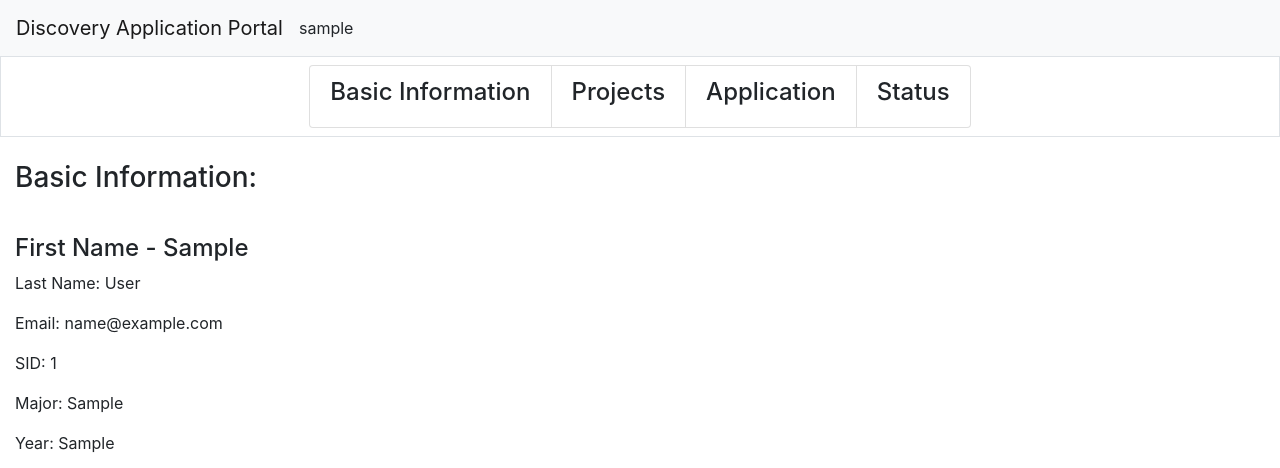
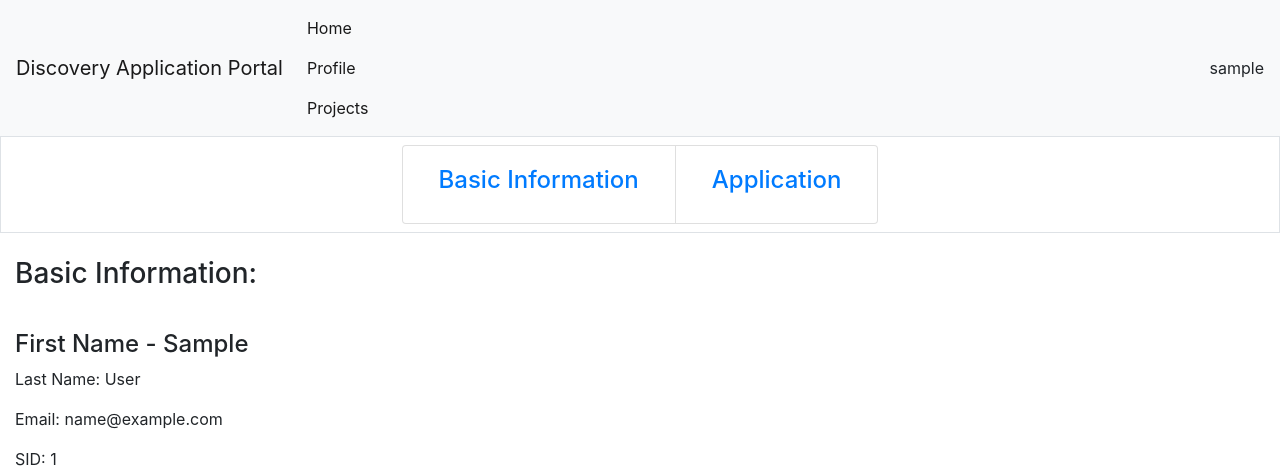
Before and after one commit to DS-Discovery/DS-Exchange, a Django app: page /student/profile in a window 1280 px wide. Shown: the top 468 px of the page. Run offline with Django 3.2, Linux system fonts and the light colour scheme; a user stored in the database is signed in; tables that the repository leaves empty hold one stand-in row (values such as "Sample post"); parts of the project's set-up code (start-up, migrations or seed data) failed here and were passed over; some libraries are stand-ins or nearby versions.

Commit message:
link pages to profile

```diff
--- a/discovery/login/templates/login/studentBasic.html
+++ b/discovery/login/templates/login/studentBasic.html
@@ -18,6 +18,14 @@
                 <span class="navbar-toggler-icon"></span>
             </button>
 
+            <ul class="navbar-nav mr-auto">
+              <li class="nav-item active">
+                <a class="nav-link" href="../#">Home <span class="sr-only">(current)</span></a>
+                <a class="nav-link" href="/profile">Profile <span class="sr-only">(current)</span></a>
+                <a class="nav-link" href="/projects">Projects <span class="sr-only">(current)</span></a>
+              </li>
+            </ul>
+
 
             {% if not user.is_authenticated %}
                 <a href="{% provider_login_url 'google' %}">Login with Google</a>
@@ -32,17 +40,13 @@
         <div class="d-flex flex-column">
 
             <div class="d-flex flex-row justify-content-center align-items-center border p-2">
-              <ul class="list-group list-group-horizontal-lg">
-                <li class="list-group-item flex-fill "><h4>Basic Information</h4></li>
+              <ul class="list-group list-group-horizontal-lg navbar-navo">
+                <li class="list-group-item flex-fill "><a class="nav-link" href="#"><h4>Basic Information</h4></a></li>
                 <div class="mt-3">
 
 
                 </div>
-                <li class="list-group-item flex-fill "><h4>Projects</h4>
-
-                </li>
-                <li class="list-group-item flex-fill"><h4>Application</h4></li>
-                <li class="list-group-item flex-fill"><h4>Status</h4></li>
+                <li class="list-group-item flex-fill"> <a class="nav-link" href="../../applications"><h4>Application</h4></a></li>
               </ul>
 
 
```
Also changed, not shown: discovery/templates/application_listing.html (+14 -0 lines).
